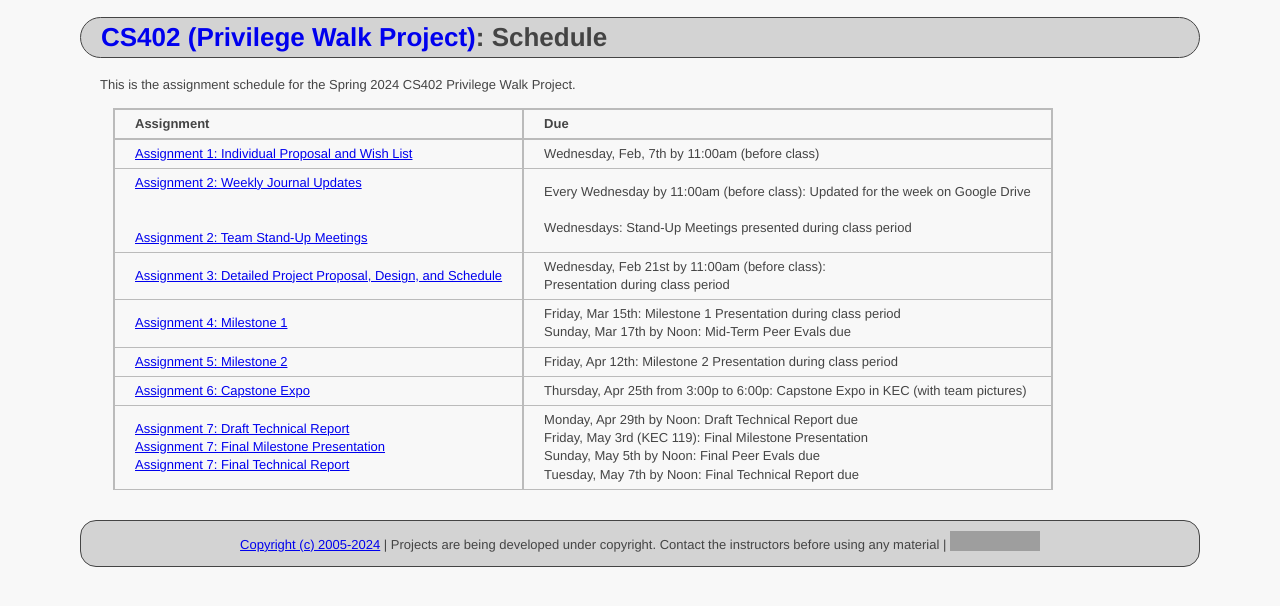
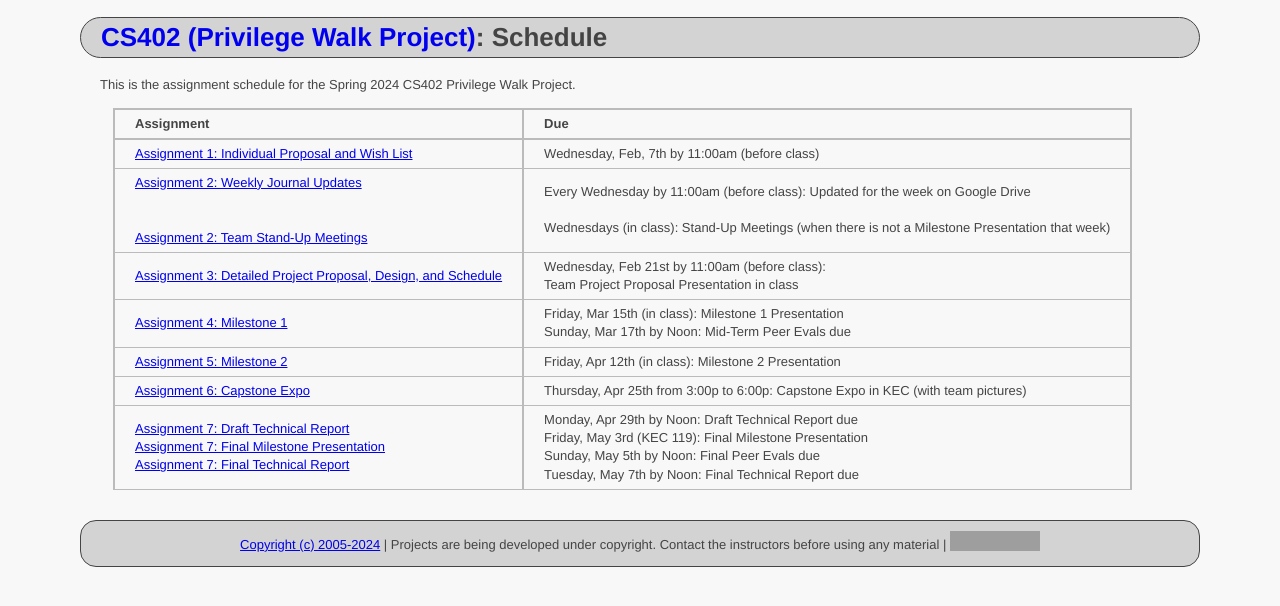
Before and after one commit to ycpcs/cs402-spring2024, a Jekyll site: the page built from projects/Privilege-Walk-Project/schedule.md, in a window 1280 px wide. Shown: the top 606 px of the page. Built offline with Jekyll 4.4.1, drawn with Linux system fonts in a browser that asks for light colours; grey boxes are pictures that could not be loaded.

Commit message:
minor edits

```diff
--- a/projects/Privilege-Walk-Project/schedule.md
+++ b/projects/Privilege-Walk-Project/schedule.md
@@ -9,9 +9,9 @@ This is the assignment schedule for the Spring 2024 CS402 Privilege Walk Project
 **Assignment** | **Due**
 :--------------|:---------
 [Assignment 1: Individual Proposal and Wish List](../../assign/assign01.html)| Wednesday, Feb, 7th by 11:00am (before class)
-[Assignment 2: Weekly Journal Updates](../../assign/assign02.html)<br><br><br>[Assignment 2: Team Stand-Up Meetings](../../assign/assign02.html) | Every Wednesday by 11:00am (before class): Updated for the week on Google Drive<br><br> Wednesdays: Stand-Up Meetings presented during class period
-[Assignment 3: Detailed Project Proposal, Design, and Schedule](../../assign/assign03.html) | Wednesday, Feb 21st by 11:00am (before class): <br> Presentation during class period
-[Assignment 4: Milestone 1](../../assign/assign04.html) | Friday, Mar 15th: Milestone 1 Presentation during class period<br>Sunday, Mar 17th by Noon: Mid-Term Peer Evals due
-[Assignment 5: Milestone 2](../../assign/assign05.html) | Friday, Apr 12th: Milestone 2 Presentation during class period
+[Assignment 2: Weekly Journal Updates](../../assign/assign02.html)<br><br><br>[Assignment 2: Team Stand-Up Meetings](../../assign/assign02.html) | Every Wednesday by 11:00am (before class): Updated for the week on Google Drive<br><br> Wednesdays (in class): Stand-Up Meetings (when there is not a Milestone Presentation that week)
+[Assignment 3: Detailed Project Proposal, Design, and Schedule](../../assign/assign03.html) | Wednesday, Feb 21st by 11:00am (before class): <br> Team Project Proposal Presentation in class
+[Assignment 4: Milestone 1](../../assign/assign04.html) | Friday, Mar 15th (in class): Milestone 1 Presentation<br>Sunday, Mar 17th by Noon: Mid-Term Peer Evals due
+[Assignment 5: Milestone 2](../../assign/assign05.html) | Friday, Apr 12th (in class): Milestone 2 Presentation
 [Assignment 6: Capstone Expo](../../assign/assign06.html) | Thursday, Apr 25th from 3:00p to 6:00p: Capstone Expo in KEC (with team pictures)
 [Assignment 7: Draft Technical Report](../../assign/finalreport.html) <br> [Assignment 7: Final Milestone Presentation](../../assign/assign07.html)<br>[Assignment 7: Final Technical Report](../../assign/finalreport.html) | Monday, Apr 29th by Noon: Draft Technical Report due<br>Friday, May 3rd (KEC 119): Final Milestone Presentation<br>Sunday, May 5th by Noon: Final Peer Evals due<br>Tuesday, May 7th by Noon: Final Technical Report due
```
